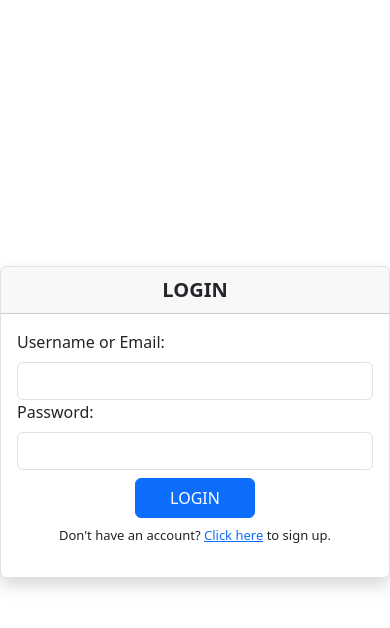
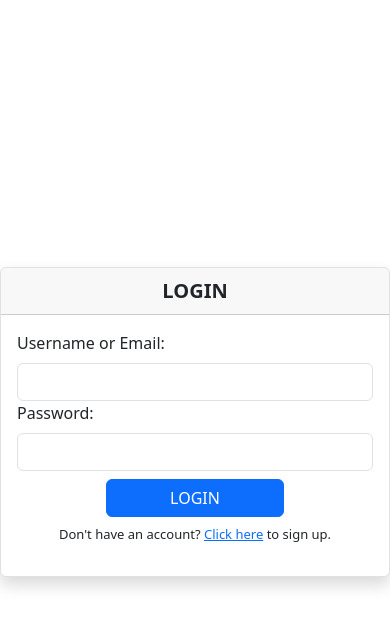
Before and after one commit to Zhen-Zhi/FWDD-KON-Quiz, a PHP site: page /login.php in a window 390 px wide. Shown: the top 628 px of the page. Run offline with PHP 8.4, Linux system fonts and the light colour scheme.

Commit message:
fixed responsive

```diff
--- a/login.php
+++ b/login.php
@@ -66,7 +66,7 @@
                     </div>
 
                     <div class="col-md-6 mt-2 mx-auto text-center">
-                        <button class="btn btn-primary" name="login" style="width: 120px; height: 40px;">
+                        <button class="btn btn-primary w-50" name="login">
                             <div <?php if ($message == "Success") echo 'hidden'; ?>>
                                 LOGIN
                             </div>
```
